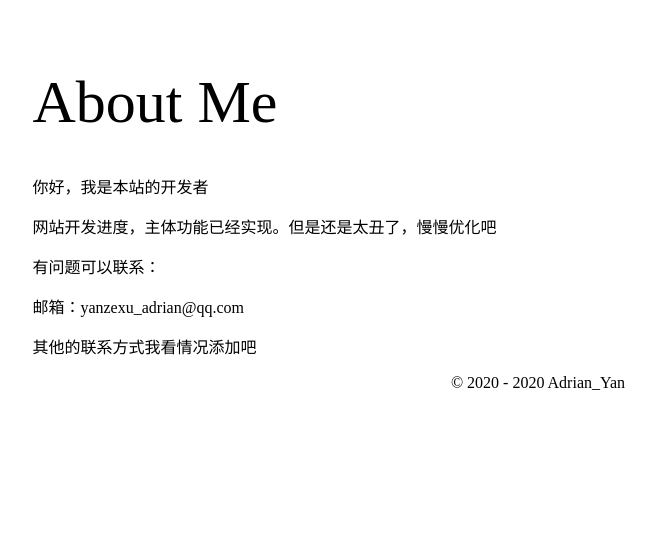
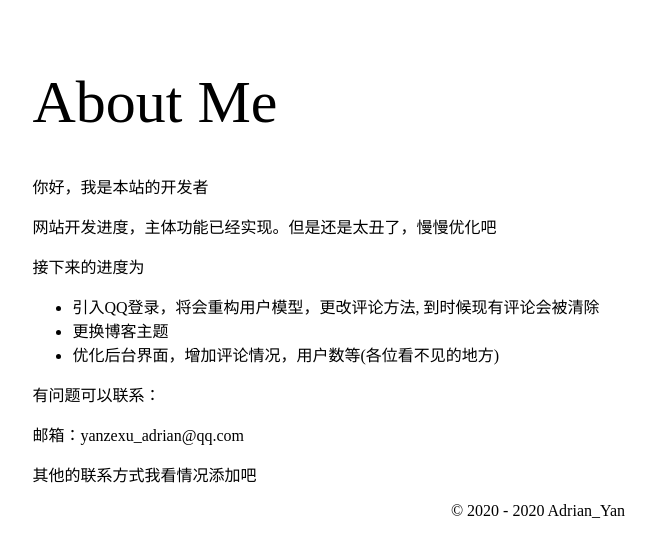
Before and after one commit to cuoxin/blog, a Flask app: page /aboutMe in a window 1280 px wide. Shown: the top 557 px of the page, without its empty margins (102-758 px from the left). Run offline with Flask 2, Linux system fonts and the light colour scheme.

Commit message:
修改About_Me

```diff
--- a/flaskr/templates/about_me.html
+++ b/flaskr/templates/about_me.html
@@ -4,6 +4,12 @@
 <div class="main">
     <p>你好，我是本站的开发者</p>
     <p>网站开发进度，主体功能已经实现。但是还是太丑了，慢慢优化吧</p>
+    <p>接下来的进度为</p>
+    <ul>
+        <li>引入QQ登录，将会重构用户模型，更改评论方法, 到时候现有评论会被清除</li>
+        <li>更换博客主题</li>
+        <li>优化后台界面，增加评论情况，用户数等(各位看不见的地方)</li>
+    </ul>
     <p>有问题可以联系：</p>
     <p>邮箱：yanzexu_adrian@qq.com</p>
     <p>其他的联系方式我看情况添加吧</p>
```
